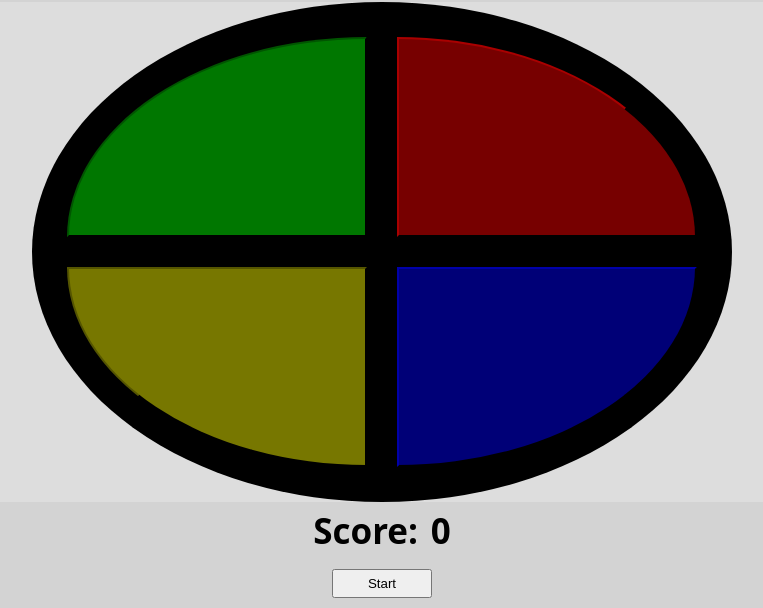
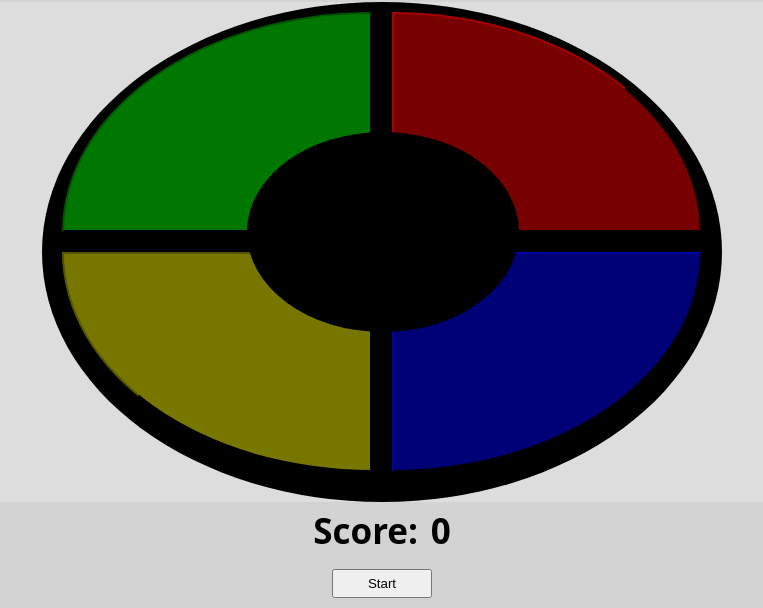
Before and after one commit to awatersny/simon, a plain HTML site: page index.html in a window 1280 px wide. Shown: the part 336-944 px from the top of the page, without its empty margins (258-1021 px from the left). Drawn offline with Linux system fonts and the light colour scheme.

Commit message:
Position board cover

```diff
--- a/css/style.css
+++ b/css/style.css
@@ -184,14 +184,25 @@ span {
     height: 50rem;
   }
 
+  #board-cover {
+    background-color: #000;
+    height: 20rem;
+    width: 27.2rem;
+    border-radius: 50%;
+    z-index: 2;
+    position: relative;
+    left: 18.5rem;
+    bottom: 36rem;
+  }
+
   #board {
-    padding: 3.5rem 0 0 3.5rem;
-    grid-template-columns: 30rem 30rem;
-    grid-template-rows: 20rem 20rem;
+    padding: 1rem 0 0 2rem;
+    grid-template-columns: 31rem 31rem;
+    grid-template-rows: 22rem 22rem;
     background-color: #000;
-    height: 50rem;
-    width: 70rem;
-    gap: 3rem;
+    height: 100%;
+    width: 68rem;
+    gap: 2rem;
     border-radius: 50%;
   }
 }
--- a/index.html
+++ b/index.html
@@ -32,6 +32,7 @@
       <button class="board-button" id="red"></button>
       <button class="board-button" id="yellow"></button>
       <button class="board-button" id="blue"></button>
+      <div id="board-cover"></div>
     </div>
   </div>
   <h2 class="message">Score: <span id="score">0</span></h2>
```
